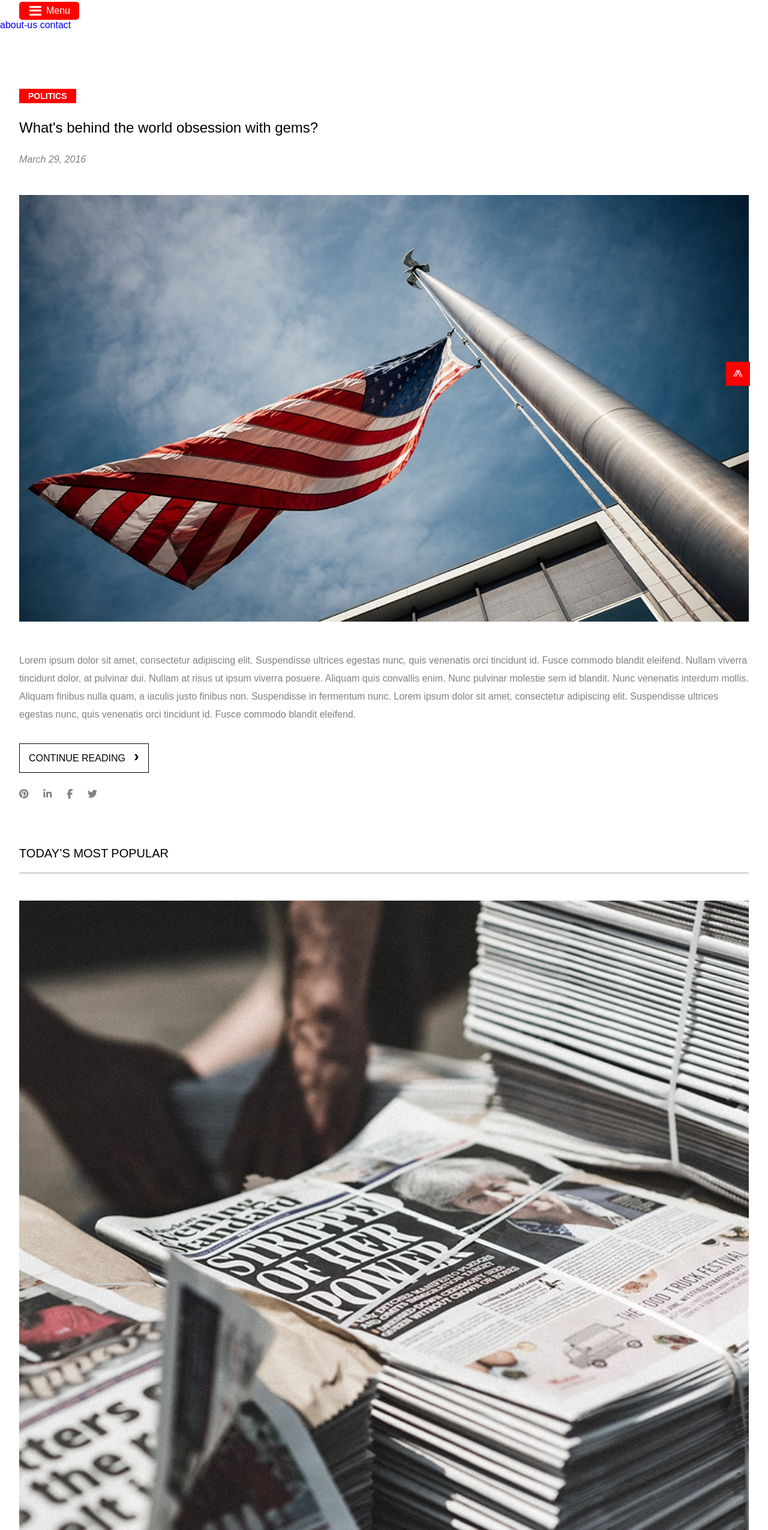
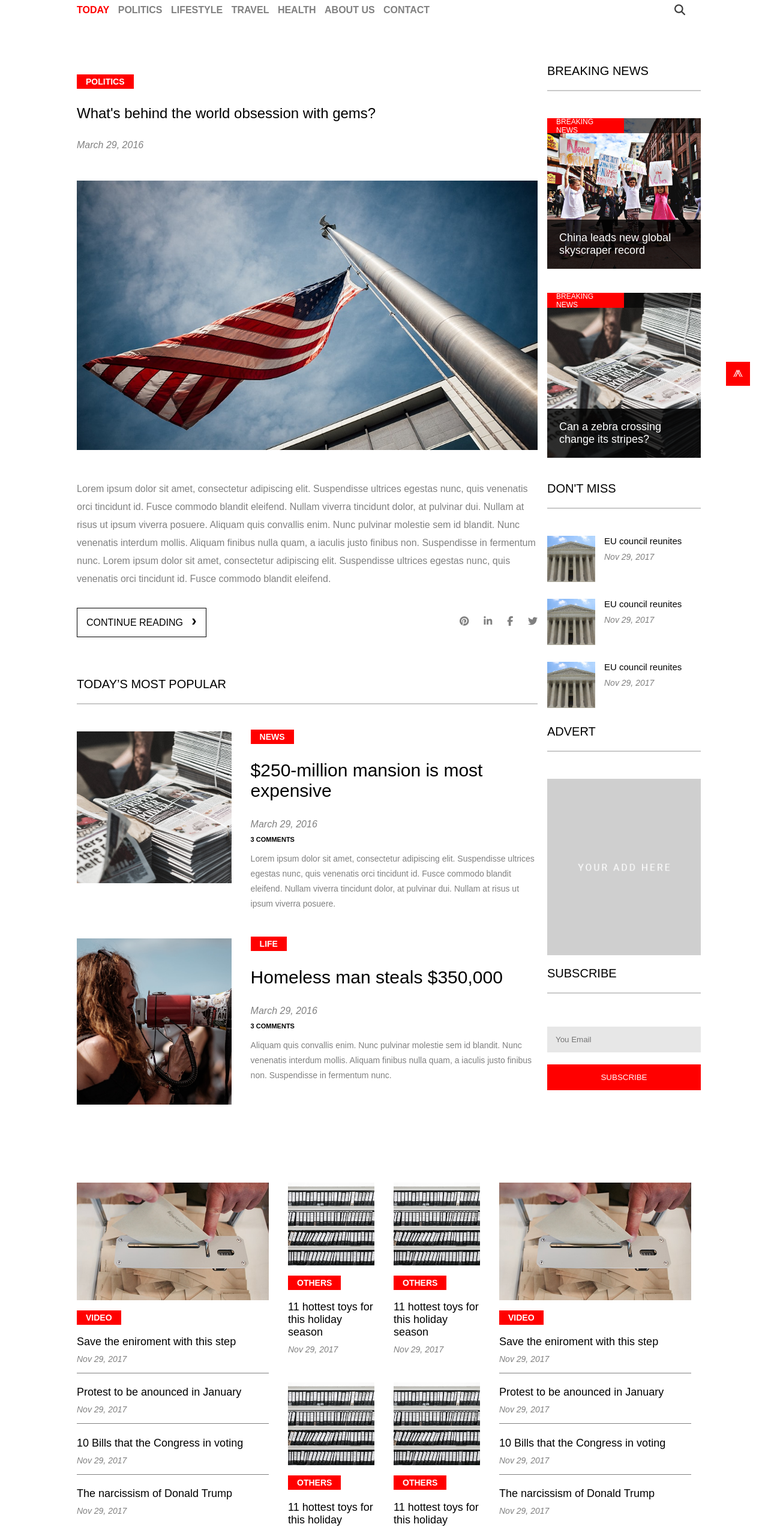
Before and after one commit to Ab-Amin/evaluation-css, a plain HTML site: page index.html in a window 1280 px wide. Shown: the part 157-2707 px from the top of the page at 60% size. Drawn offline with Linux system fonts and the light colour scheme.

Commit message:
html&css + responsive for page 1 done! :o , need time for p2&3

```diff
--- a/Styles/layout/_footer.scss
+++ b/Styles/layout/_footer.scss
@@ -27,10 +27,14 @@ footer{
         margin-bottom: 12px;
         font-size: 14px;
         width: fit-content;
+        transition: all .3s ease-in-out;
+        &:hover{
+          color: white;
+          padding-left: 8px;
+          transition: all .3s ease-in-out;
+        }
       }
     }
-
-
   }
   p{
     position: relative;
@@ -44,7 +48,6 @@ footer{
       color: white;
     }
   }
-
   .back-up{
     position: fixed;
     bottom: 0;
@@ -58,5 +61,12 @@ footer{
     align-items: center;
     scroll-behavior: smooth;
   }
-
+  @media screen and (min-width:800px){
+    .wrapper{
+      display: grid;
+      grid-template-columns: repeat(6, 1fr);
+      gap: 2rem;
+      margin-bottom: 50px;
+    }
+  }
 }
--- a/Styles/layout/_global.scss
+++ b/Styles/layout/_global.scss
@@ -6,6 +6,10 @@ body{
 .wrapper{
   width: 95%;
   margin: 0 auto;
+  @media screen and (min-width:800px) {
+    max-width: 1024px;
+    margin: 0 auto;
+  }
 }
 
 a{
@@ -13,6 +17,9 @@ a{
 }
 
 .menu-burger{
+  @media screen and (min-width:800px){
+    display: none;
+  }
   background-color: red;
   margin-top: 10px;
   margin-left: calc(5% / 2);
@@ -70,6 +77,8 @@ a{
   font-size: 14px;
   font-weight: bold;
   padding: 4px 15px;
+
+
 }
 
 h1{
@@ -132,3 +141,35 @@ input{
   background-color: rgb(231, 231, 231);
   border: none;
 }
+
+nav{
+  display: none;
+  @media screen and (min-width:800px){
+    display: flex;
+    flex-direction: row;
+    justify-content: space-between;
+    > div{
+      margin-top: 15px;
+      a{
+        color: gray;
+        text-transform: uppercase;
+        margin-right: 10px;
+        font-weight: bold;
+        transition: all .3s ease-in-out;
+        &:hover{
+          color: red;
+          transition: all .3s ease-in-out;
+        }
+      }
+      a:first-of-type:not(.fa-magnifying-glass){
+        color: red;
+      }
+
+      .fa-magnifying-glass{
+        color: rgb(61, 61, 61);
+        font-weight: bold;
+        font-size: 18px;
+      }
+    }
+  }
+}
--- a/Styles/layout/_header.scss
+++ b/Styles/layout/_header.scss
@@ -20,4 +20,19 @@ header{
       }
     }
   }
+  @media screen and (min-width:800px){
+    .wrapper{
+      display: flex;
+      flex-direction: row;
+      justify-content: center;
+      align-items: center;
+      div:first-of-type{
+        width: 35%;
+        margin-right: 2rem;
+      }
+      div:last-of-type{
+        width: 65%;
+      }
+    }
+  }
 }
--- a/Styles/pages/_about-us.scss
+++ b/Styles/pages/_about-us.scss
@@ -6,6 +6,9 @@
       p{
         line-height: 30px;
       }
+    }
+    @media screen and (min-width:800px){
+      grid-template-columns: 1fr;
     }
 
   }
@@ -33,6 +36,9 @@
         }
       }
     }
+    @media screen and (min-width:800px){
+
+    }
   }
 
 
--- a/Styles/pages/_contact.scss
+++ b/Styles/pages/_contact.scss
@@ -34,5 +34,12 @@
 
   section:last-of-type{
     margin-top: 100px;
+    @media screen and (min-width:800px){
+      margin-bottom: 0;
+        .google-map{
+          grid-column: 1/-1;
+      }
+    }
   }
+
 }
--- a/Styles/pages/_home.scss
+++ b/Styles/pages/_home.scss
@@ -1,8 +1,13 @@
 main{
     // -------------------
+  section:first-of-type{
+    @media screen and (min-width:800px) {
+      display: grid;
+      grid-template-columns: 75% 25%;
+      gap: 1rem;
+    }
     article{
       margin-top: 100px;
-
       h1{
         font-size: 30px;
         margin: 30px 0;
@@ -10,7 +15,6 @@ main{
       .dates{
         margin: 10px 0;
       }
-
       // -------------------
       .main-news{
         .img-zoom{
@@ -46,9 +50,17 @@ main{
             width: 130px;
           }
         }
-
+        @media screen and (min-width:800px){
+          > div:last-of-type{
+            display: flex;
+            flex-direction: row;
+            justify-content: space-between;
+            .socials{
+              margin: 0;
             }
-
+          }
+        }
+      }
       // -------------------
       > div:last-child{
         > div{
@@ -73,13 +85,29 @@ main{
             font-size: 14px;
           }
         }
+        @media screen and (min-width:800px) {
+          > div{
+            display: flex;
+            flex-direction: row;
+            .img-zoom{
+              width: 35%;
+              height: 35%;
+              margin-right: 2rem;
+              img{
+                width: 100%;
+                height: 100%;
               }
             }
-
+            .text{
+              width: 65%;
+            }
+          }
+        }
+      }
+    }
     // -------------------
     aside{
       margin-bottom: 30px;
-
         // -------------------
       .breaking-news{
         > div{
@@ -121,11 +149,7 @@ main{
             font-size: 18px;
           }
         }
-
-
-
       }
-
       // -------------------
       .dontmiss{
         >div{
@@ -151,7 +175,6 @@ main{
           aspect-ratio: 1 / 1;
         }
       }
-
       // -------------------
       .subscribe{
         form{
@@ -168,6 +191,12 @@ main{
               border: 2px solid black;
               border-radius: 5px;
             }
+          }
+        }
+      }
+      @media screen and (min-width:800px){
+        h2:not(h2:first-of-type){
+          margin-top: 15px;
         }
       }
     }
@@ -192,11 +221,28 @@ main{
        margin-bottom: 20px;
      }
     }
-     >div:first-of-type, div:last-of-type{
+    >div:first-of-type, div:nth-of-type(4){
      .list{
-        > div:not(div:last-of-type){
+       > div:not(div:nth-of-type(4)){
          border-bottom: 1px solid gray;
        }
+     }
+    }
+    @media screen and (min-width:800px){
+      display: grid;
+      grid-template-columns: repeat(6, 1fr);
+      grid-template-rows: repeat(2, 1fr);
+      gap: 2rem;
+
+      margin: 100px auto;
+      > div:first-child{
+        grid-column: 1 / span 2;
+        grid-row: 1 / span 2;
+      }
+      > div:nth-child(4){
+        grid-column: 5 / span 2;
+        grid-row: 1 / span 2;
+
       }
     }
   }
@@ -219,5 +265,13 @@ main{
         color: black;
       }
     }
+    @media screen and (min-width:800px){
+      > div{
+        display: grid;
+        grid-template-columns: repeat(4, 1fr);
+        gap: 2rem;
+      }
+
     }
   }
+}
--- a/index.html
+++ b/index.html
@@ -27,15 +27,24 @@
         <div></div>
       </div>
       <div>Menu</div>
+    </a>
+    <nav class="wrapper">
+      <div>
+        <a href="#">Today</a>
+        <a href="#">Politics</a>
+        <a href="#">Lifestyle</a>
+        <a href="#">Travel</a>
+        <a href="#">Health</a>
+        <a href="about-us.html">About Us</a>
+        <a href="contact.html">Contact</a>
+      </div>
 
-      <!-- to delete -->
-      <a href="about-us.html">about-us</a>
-      <a href="contact.html">contact</a>
-
-    </a>
+      <div>
+        <a href="#" class="fa-solid fa-magnifying-glass"></a>
+      </div>
+    </nav>
 
     <section class="wrapper">
-      <article>
       <article>
         <div class="main-news">
           <div>
@@ -63,20 +72,24 @@
           <h2>TODAY’S MOST POPULAR</h2>
           <div>
             <div class="img-zoom"><img src="img/mansion.jpg" alt=""></div>
+            <div class="text">
               <a href="#" class="categorie">News</a>
               <h1><a href="#">$250-million mansion is most expensive</a></h1>
               <div class="dates">March 29, 2016</div>
               <div class="comments"><a href="#">3 COMMENTS</a></div>
               <p class="big-txt">Lorem ipsum dolor sit amet, consectetur adipiscing elit. Suspendisse ultrices egestas nunc, quis venenatis orci tincidunt id. Fusce commodo blandit eleifend. Nullam viverra tincidunt dolor, at pulvinar dui. Nullam at risus ut ipsum viverra posuere.</p>
             </div>
+          </div>
 
           <div>
             <div class="img-zoom"><img src="img/homeless.jpg" alt=""></div>
+            <div class="text">
               <a href="#" class="categorie">Life</a>
               <h1><a href="#">Homeless man steals $350,000</a></h1>
               <div class="dates">March 29, 2016</div>
               <div class="comments"><a href="#">3 COMMENTS</a></div>
               <p class="big-txt">Aliquam quis convallis enim. Nunc pulvinar molestie sem id blandit. Nunc venenatis interdum mollis. Aliquam finibus nulla quam, a iaculis justo finibus non. Suspendisse in fermentum nunc.</p>
+            </div>
           </div>
         </div>
       </article>
@@ -87,7 +100,7 @@
           <div>
             <div><a href="#" class="categorie">Breaking news</a></div>
             <div class="img-zoom"><img src="img/kids.jpg" alt=""></div>
-            <h3>China leads neww global skyscraper record</h3>
+            <h3>China leads new global skyscraper record</h3>
           </div>
           <div>
             <div><a href="#" class="categorie">Breaking news</a></div>
@@ -181,18 +194,6 @@
         <h4><a href="#">11 hottest toys for this holiday season</a></h4>
         <p class="dates">Nov 29, 2017</p>
       </div>
-      <div>
-        <div class="img-zoom"><img src="img/toys.jpg" alt=""></div>
-        <a href="#" class="categorie">Others</a>
-        <h4><a href="#">11 hottest toys for this holiday season</a></h4>
-        <p class="dates">Nov 29, 2017</p>
-      </div>
-      <div>
-        <div class="img-zoom"><img src="img/toys.jpg" alt=""></div>
-        <a href="#" class="categorie">Others</a>
-        <h4><a href="#">11 hottest toys for this holiday season</a></h4>
-        <p class="dates">Nov 29, 2017</p>
-      </div>
 
       <div>
         <div class="img-zoom"><img src="img/vote.jpg" alt=""></div>
@@ -216,40 +217,55 @@
           </div>
         </div>
       </div>
+
+      <div>
+        <div class="img-zoom"><img src="img/toys.jpg" alt=""></div>
+        <a href="#" class="categorie">Others</a>
+        <h4><a href="#">11 hottest toys for this holiday season</a></h4>
+        <p class="dates">Nov 29, 2017</p>
+      </div>
+      <div>
+        <div class="img-zoom"><img src="img/toys.jpg" alt=""></div>
+        <a href="#" class="categorie">Others</a>
+        <h4><a href="#">11 hottest toys for this holiday season</a></h4>
+        <p class="dates">Nov 29, 2017</p>
+      </div>
+
+
     </section>
 
     <section>
       <div class="wrapper">
         <div>
-          <div class="img-zoom"><img src="img/video8.jpg" alt=""></div>
+          <div class="img-zoom"><a href="#"><img src="img/video8.jpg" alt=""></a></div>
           <h5><a href="#">Australian Property Prices Remain Flat</a></h5>
         </div>
         <div>
-          <div class="img-zoom"><img src="img/video3.jpg" alt=""></div>
+          <div class="img-zoom"><a href="#"><img src="img/video3.jpg" alt=""></a></div>
           <h5><a href="#">Australian Property Prices Remain Flat</a></h5>
         </div>
         <div>
-          <div class="img-zoom"><img src="img/video8.jpg" alt=""></div>
+          <div class="img-zoom"><a href="#"><img src="img/video8.jpg" alt=""></a></div>
           <h5><a href="#">Australian Property Prices Remain Flat</a></h5>
         </div>
         <div>
-          <div class="img-zoom"><img src="img/video3.jpg" alt=""></div>
+          <div class="img-zoom"><a href="#"><img src="img/video3.jpg" alt=""></a></div>
           <h5><a href="#">Australian Property Prices Remain Flat</a></h5>
         </div>
         <div>
-          <div class="img-zoom"><img src="img/video8.jpg" alt=""></div>
+          <div class="img-zoom"><a href="#"><img src="img/video8.jpg" alt=""></a></div>
           <h5><a href="#">Australian Property Prices Remain Flat</a></h5>
         </div>
         <div>
-          <div class="img-zoom"><img src="img/video3.jpg" alt=""></div>
+          <div class="img-zoom"><a href="#"><img src="img/video3.jpg" alt=""></a></div>
           <h5><a href="#">Australian Property Prices Remain Flat</a></h5>
         </div>
         <div>
-          <div class="img-zoom"><img src="img/video8.jpg" alt=""></div>
+          <div class="img-zoom"><a href="#"><img src="img/video8.jpg" alt=""></a></div>
           <h5><a href="#">Australian Property Prices Remain Flat</a></h5>
         </div>
         <div>
-          <div class="img-zoom"><img src="img/video3.jpg" alt=""></div>
+          <div class="img-zoom"><a href="#"><img src="img/video3.jpg" alt=""></a></div>
           <h5><a href="#">Australian Property Prices Remain Flat</a></h5>
         </div>
       </div>
```
Also changed, not shown: about-us.html (+18 -5 lines), contact.html (+17 -7 lines), Styles/style.min.css, 1 other file. Lines whose indentation alone changed are shown as unchanged.
